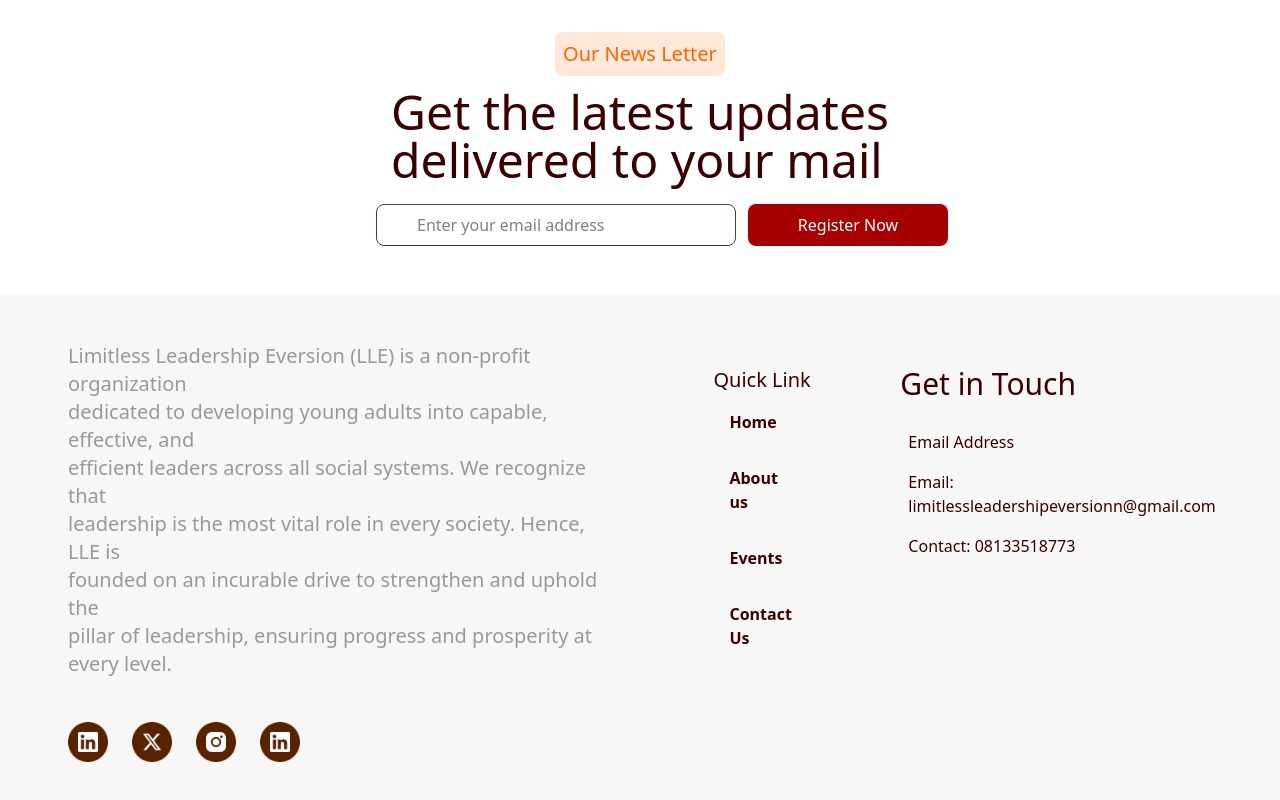
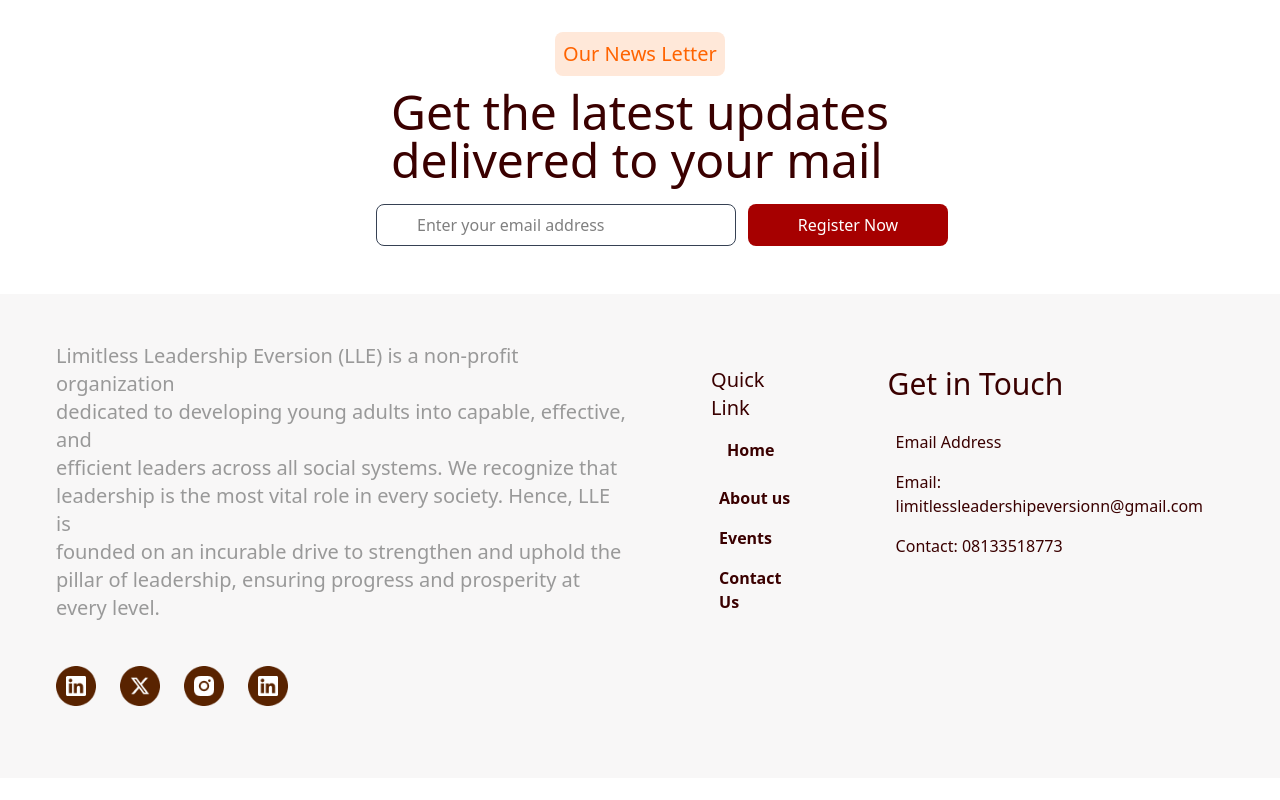
Before and after one commit to Developerfiyin/LLE-website, a React (Vite) app: page / in a window 1280 px wide. Shown: the part 8258-9058 px from the top of the page. After the commit the page ends 9036 px from the top, so only its background shows below. Built offline with nearby package versions, Linux system fonts and the light colour scheme.

Commit message:
corrected error in code

```diff
--- a/src/Components/Footer.jsx
+++ b/src/Components/Footer.jsx
@@ -6,7 +6,7 @@ import Instagram  from '../assets/instagram.png'
 const Footer = () => {
   return (
     <div className='py-12 flex bg-[#F8F7F7] p-8 gap-9 '>
-    <div className='flex flex-col m-9 mt-0 gap-3'>
+    <div className='flex flex-col m-6 mt-0 gap-3'>
      <p className='text-[#999] text-xl mb-8'>Limitless Leadership Eversion (LLE) is  a non-profit organization <br />
         dedicated to developing young adults into  capable, effective, and <br />
          efficient  leaders across all social systems. We recognize that <br />
@@ -25,9 +25,9 @@ const Footer = () => {
       <div className='text-[#3a0000] p-6 font-semibold'>
         <h5 className=' font-medium text-xl '>Quick Link</h5>
           <h6 className='p-4'>Home</h6>
-          <h6 className='p-4'>About us</h6>
-          <h6 className='p-4'>Events</h6>
-          <h6 className='p-4'>Contact Us</h6>
+          <h6 className='p-2'>About us</h6>
+          <h6 className='p-2'>Events</h6>
+          <h6 className='p-2'>Contact Us</h6>
       </div>
 
 
```
